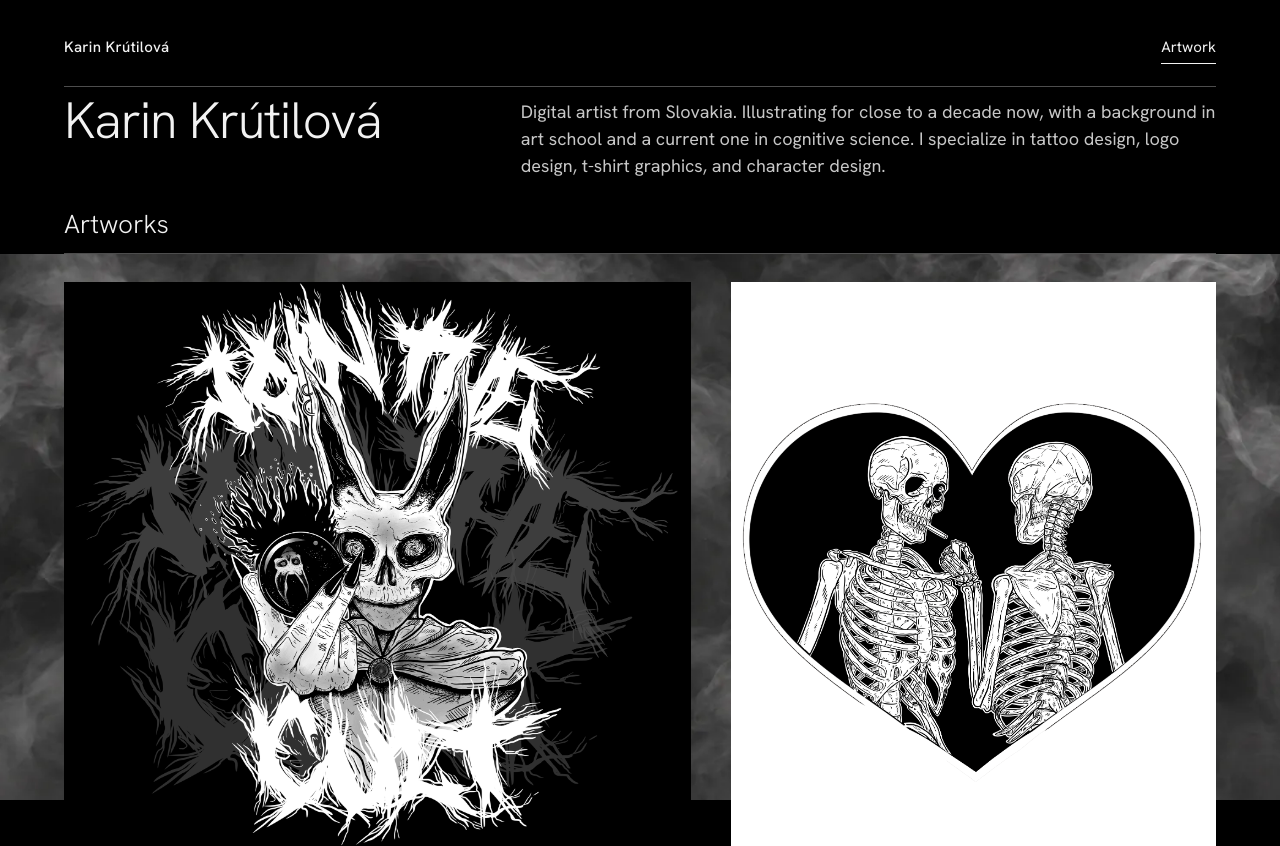
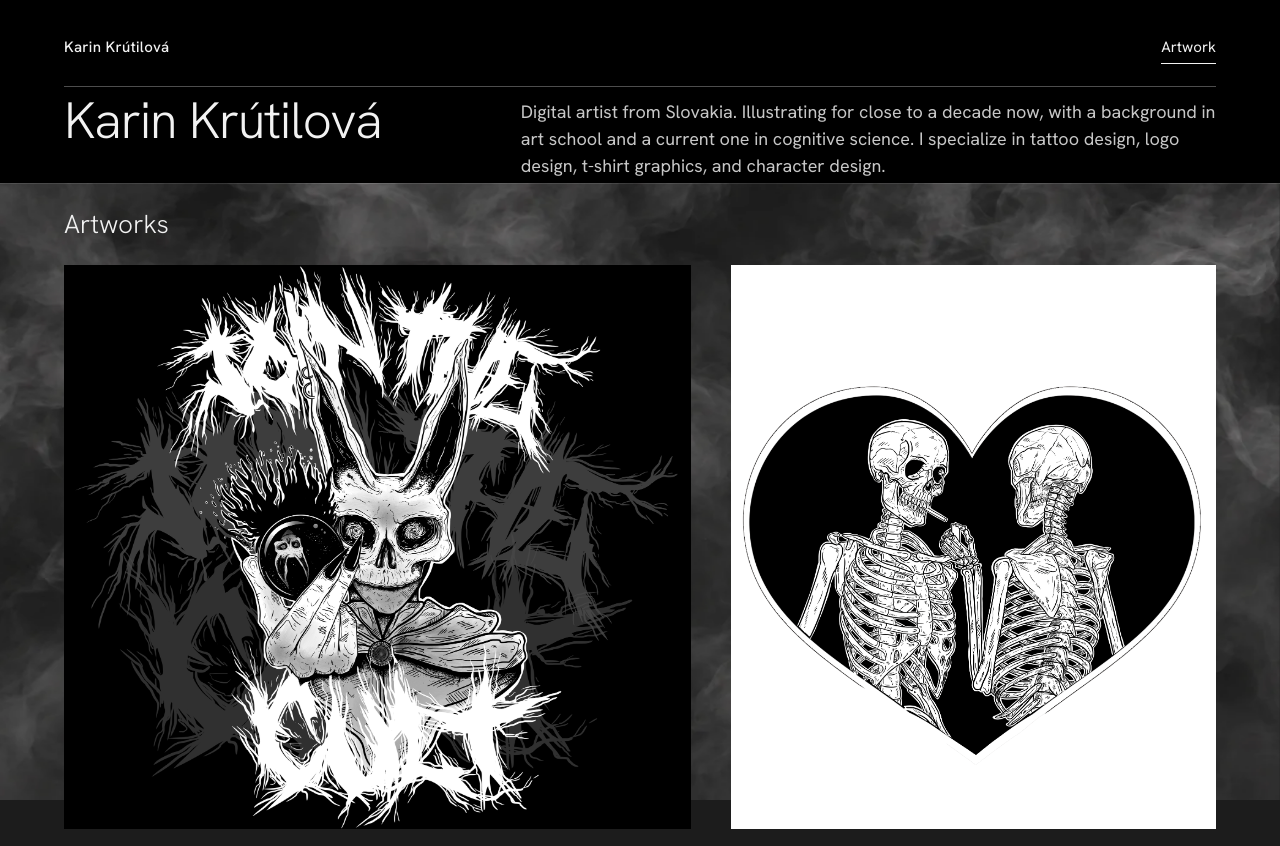
Before and after one commit to karinkrutilova/karinkrutilova.github.io, an Astro site: page / in a window 1280 px wide. Shown: the top 846 px of the page. Built offline with nearby package versions, Linux system fonts and the light colour scheme; Astro itself is replaced by a stand-in of ours.

Commit message:
Move artwork heading into gallery section

```diff
--- a/scripts/check-build.mjs
+++ b/scripts/check-build.mjs
@@ -101,7 +101,9 @@ assert.match(globalStyles, /body\s*\{[^}]*background:\s*#000/s);
 assert.match(globalStyles, /\.hero\s*\{[^}]*grid-template-columns:\s*minmax\(320px, 380px\) minmax\(0, 1fr\)[^}]*padding:\s*8px 0 4px/s);
 assert.match(globalStyles, /\.hero-bio p\s*\{[^}]*max-width:\s*none/s);
 assert.match(globalStyles, /\.works\s*\{[^}]*padding-top:\s*28px/s);
+assert.match(globalStyles, /\.works > \.section-heading\s*\{[^}]*border-bottom:\s*0/s);
 assert.match(globalStyles, /\.gallery\s*\{[^}]*padding:\s*28px 0 0/s);
-assert.match(globalStyles, /\.gallery::before\s*\{[^}]*inset:\s*0 calc\(50% - 50vw\)[^}]*background-color:\s*#1c1c1c[^}]*background-image:\s*url\('\/gallery-smoke\.webp'\)/s);
+assert.match(globalStyles, /\.works::before\s*\{[^}]*inset:\s*0 calc\(50% - 50vw\)[^}]*background:\s*#1c1c1c/s);
+assert.match(globalStyles, /\.works::after\s*\{[^}]*opacity:\s*\.7[^}]*background-image:\s*url\('\/gallery-smoke\.webp'\)/s);
 assert.doesNotMatch(globalStyles, /radial-gradient|filter:\s*blur/);
 console.log(`Checked ${pages.length} pages, local links, responsive images, and admin entry.`);
--- a/src/styles/global.css
+++ b/src/styles/global.css
@@ -25,9 +25,11 @@ nav a[aria-current] { color: #f2f2f2; padding-bottom: 4px; border-bottom: 1px so
 .crop img { position: absolute; height: auto; max-width: none; }
 
 .section-heading { margin: 0; font-size: 26px; font-weight: 300; line-height: 1; padding-bottom: 16px; border-bottom: 1px solid rgba(255, 255, 255, .3); }
-.works { padding-top: 28px; }
-.gallery { position: relative; isolation: isolate; display: flex; flex-wrap: wrap; align-items: flex-start; gap: 64px 40px; padding: 28px 0 0; margin: 0; list-style: none; }
-.gallery::before { content: ''; position: absolute; z-index: -1; inset: 0 calc(50% - 50vw); background-color: #1c1c1c; background-image: url('/gallery-smoke.webp'); background-position: center; background-size: cover; background-repeat: no-repeat; background-attachment: fixed; pointer-events: none; }
+.works { position: relative; isolation: isolate; padding-top: 28px; }
+.works::before { content: ''; position: absolute; z-index: -2; inset: 0 calc(50% - 50vw); background: #1c1c1c; box-shadow: inset 0 1px rgba(255, 255, 255, .3); pointer-events: none; }
+.works::after { content: ''; position: absolute; z-index: -1; inset: 0 calc(50% - 50vw); opacity: .7; background-image: url('/gallery-smoke.webp'); background-position: center; background-size: cover; background-repeat: no-repeat; background-attachment: fixed; pointer-events: none; }
+.works > .section-heading { padding-bottom: 0; border-bottom: 0; }
+.gallery { display: flex; flex-wrap: wrap; align-items: flex-start; gap: 64px 40px; padding: 28px 0 0; margin: 0; list-style: none; }
 .gallery > li { flex: 0 0 calc(50% - 20px); min-width: 0; }
 .work-link { display: flex; flex-direction: column; gap: 12px; }
 .work-link:hover { text-decoration: none; }
```
